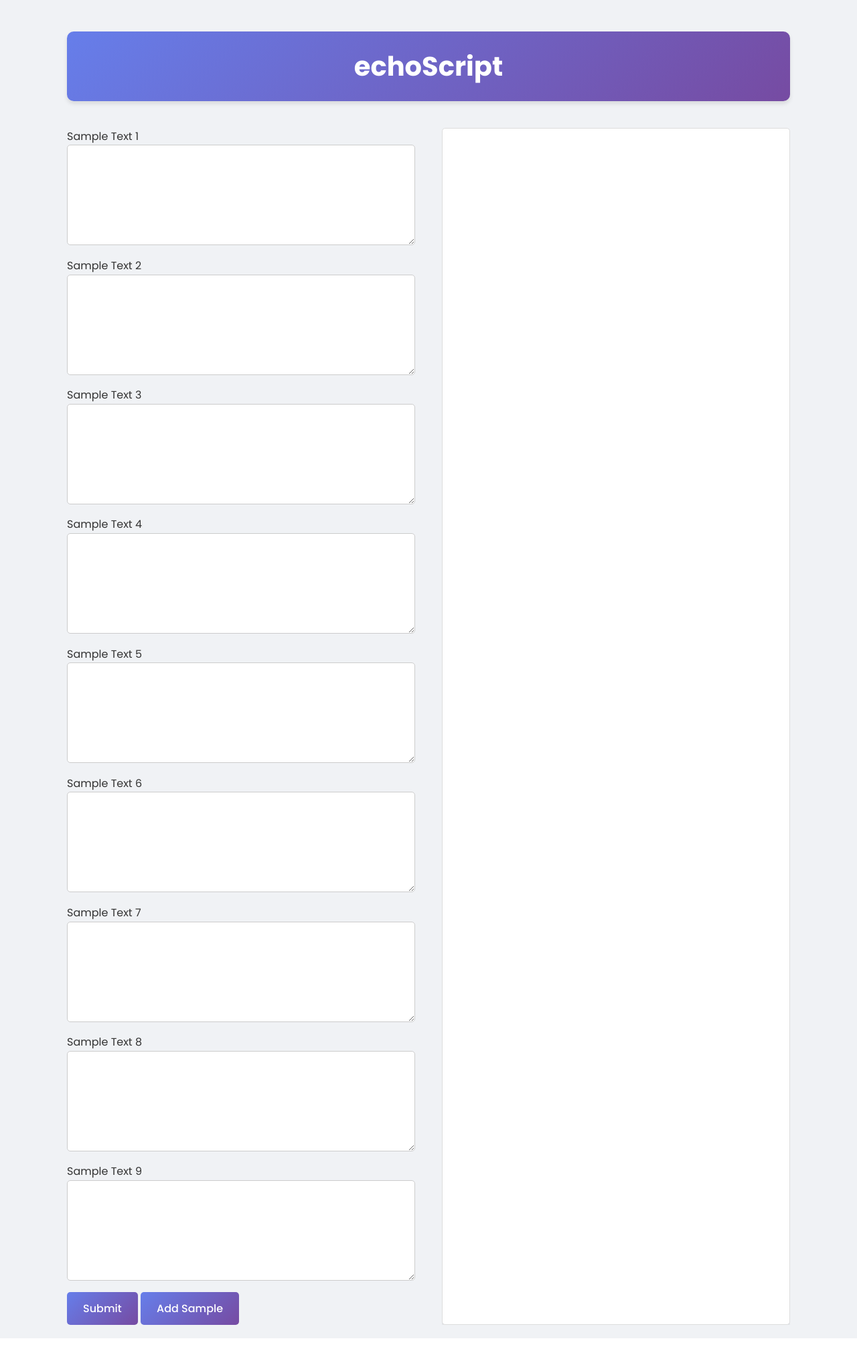
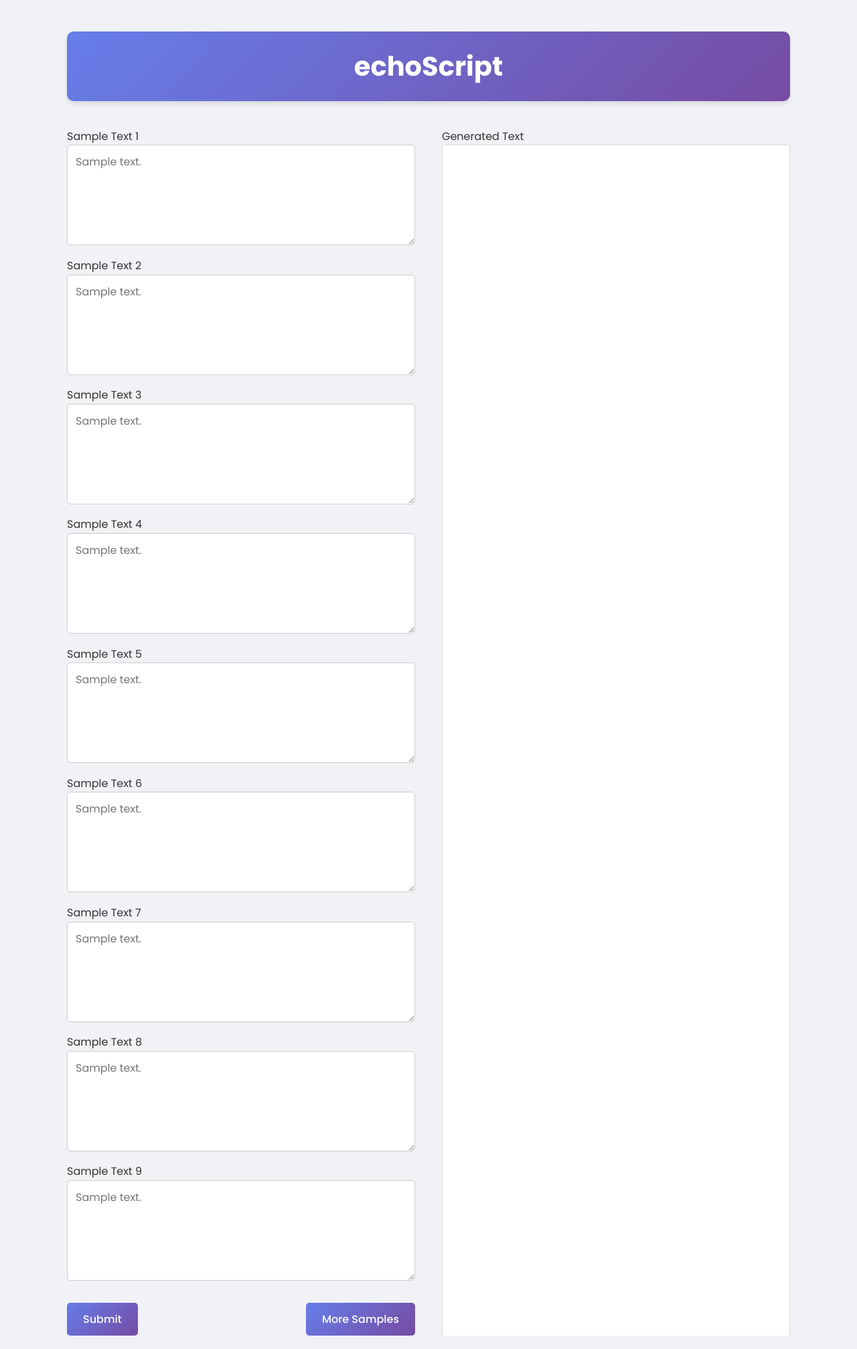
Before and after one commit to blakemartz/writing_assistant_webapp, a Flask app: template templates/index.html in a window 1280 px wide. Shown: the whole page at 67% size. Run offline with Flask 3, Linux system fonts and the light colour scheme; the template is opened without the code that fills it: most values are stand-ins (such as "Sample title", 1, 10 or a date in 2020).

Commit message:
UI updates
add placeholder instructions
move add samples button

```diff
--- a/app.py
+++ b/app.py
@@ -1,13 +1,16 @@
 from flask import Flask, render_template, request, jsonify
 from gpt_api import imitate_style
+from excerpts import BOB, WELCOME
 
 app = Flask(__name__)
 
+PLACEHOLDER = WELCOME
 
 @app.route('/')
 def home():
     num_text_inputs = 3
-    return render_template('index.html', num_text_inputs=num_text_inputs)
+    specific_texts = [PLACEHOLDER[0], PLACEHOLDER[1], PLACEHOLDER[2]]
+    return render_template('index.html', num_text_inputs=num_text_inputs, specific_texts=specific_texts)
 
 @app.route('/submit', methods=['POST'])
 def submit():
--- a/gpt_api.py
+++ b/gpt_api.py
@@ -45,6 +45,7 @@ def imitate_style(user_texts):
                        "-May sure you choose subject matter that fits in well with the provided examples. "
                        "-Be especially careful to not re-use any specific phrases from the examples. "
                        "-Do not respond with anything but the imitation itself. "
+                       "-Be very careful to not use any specific phrases from already existing creative works. "
                        "-Only respond with one new work of writing. "
                        "-Please match the length of the provided examples and be concise if necessary. "
         }
--- a/static/styles.css
+++ b/static/styles.css
@@ -76,6 +76,12 @@ button:hover {
   margin-left: 20px;
 }
 
+.button-container {
+  display: flex;
+  justify-content: space-between;
+  margin-top: 1rem;
+}
+
 .output-section {
   flex: 1;
   min-width: 300px;
--- a/templates/index.html
+++ b/templates/index.html
@@ -17,15 +17,18 @@
                         {% for i in range(1, num_text_inputs + 1) %}
                         <div class="form-group">
                             <label for="text-input-{{ i }}">Sample Text {{ i }}</label>
-                            <textarea class="form-control" id="text-input-{{ i }}" rows="3"></textarea>
+                            <textarea class="form-control" id="text-input-{{ i }}" rows="3" placeholder="{{ specific_texts[i-1] }}" data-placeholder="{{ specific_texts[i-1] }}"></textarea>
                         </div>
                         {% endfor %}
                     </div>
-                    <button type="submit" class="btn btn-primary">Submit</button>
-                    <button type="button" id="add-sample" class="btn btn-secondary">Add Sample</button>
+                    <div class="button-container">
+                        <button type="submit" class="btn btn-primary">Submit</button>
+                        <button type="button" id="add-sample" class="btn btn-secondary">More Samples</button>
+                    </div>
                 </form>
             </div>
             <div class="output-section">
+                <label for="result">Generated Text</label>
                 <div class="result-window">
                     <div id="result"></div>
                     <div id="loader" class="loader hidden">
@@ -38,6 +41,24 @@
     <script src="https://code.jquery.com/jquery-3.6.0.min.js"></script>
     <script>
         $(document).ready(function () {
+            $("textarea").on("focus", function () {
+                let currentPlaceholder = $(this).attr("placeholder");
+                let originalPlaceholder = $(this).data("placeholder");
+
+                if (currentPlaceholder === originalPlaceholder) {
+                    $(this).attr("placeholder", "");
+                }
+            });
+
+            $("textarea").on("blur", function () {
+                let currentPlaceholder = $(this).attr("placeholder");
+                let originalPlaceholder = $(this).data("placeholder");
+
+                if (!currentPlaceholder) {
+                    $(this).attr("placeholder", originalPlaceholder);
+                }
+            });
+
             let sampleCount = {{ num_text_inputs }};
 
             $("#text-input-form").submit(function (event) {
```
